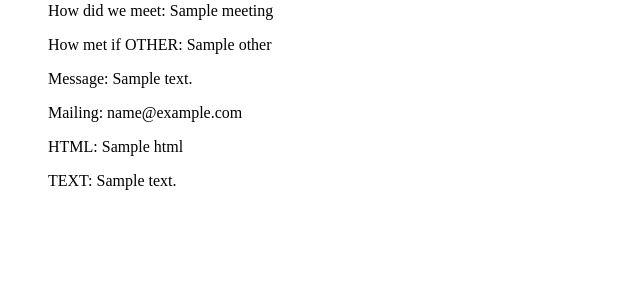
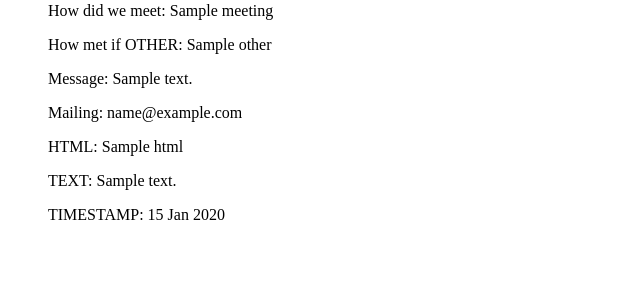
Before and after one commit to uglybrecke/Contact-Form, a Node server app: template views/admin.ejs in a window 1280 px wide. Shown: the part 282-582 px from the top of the page, without its empty margins (0-640 px from the left). Run offline with Node 20, Linux system fonts and the light colour scheme; the template is opened without the code that fills it: most values are stand-ins (such as "Sample title", 1, 10 or a date in 2020).

Commit message:
updated admin page, added timestamp

```diff
--- a/app.js
+++ b/app.js
@@ -28,6 +28,10 @@ app.get('/', (req, res) => {
 
 // Receive the form data and add it with this route to submit
 app.post('/submit', (req, res) => {
+
+    //add timestamp
+    req.body.timestamp = new Date();
+
     contacts.push(req.body);
 
     res.render('confirm');
--- a/views/admin.ejs
+++ b/views/admin.ejs
@@ -7,6 +7,9 @@
 </head>
 <body>
     <h1>Submissions</h1>
+    <% if (contacts.length === 0) { %>
+        <p>No contacts to display at this time!</p>
+            <% } else { %>
             <ul>
             <% contacts.forEach(contact => { %>
                 <li>
@@ -22,8 +25,10 @@
                     <p>Mailing: <%= contact.mailing %></p>
                     <p>HTML: <%= contact.html %></p>
                     <p>TEXT: <%= contact.text %></p>
+                    <p>TIMESTAMP: <%= contact.timestamp %></p>
                 </li>
             <% }) %>
             </ul>
+    <% } %>
 </body>
 </html>
```
Lines whose indentation alone changed are shown as unchanged.
